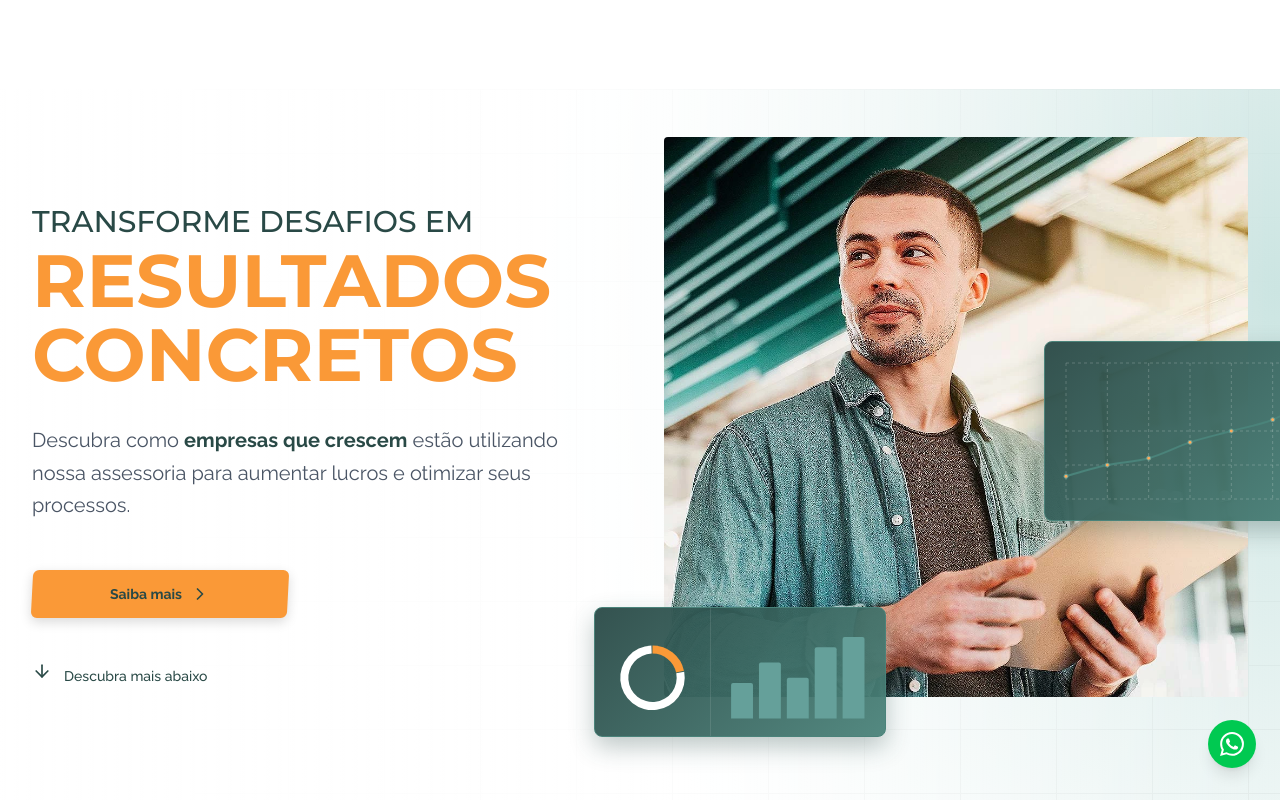
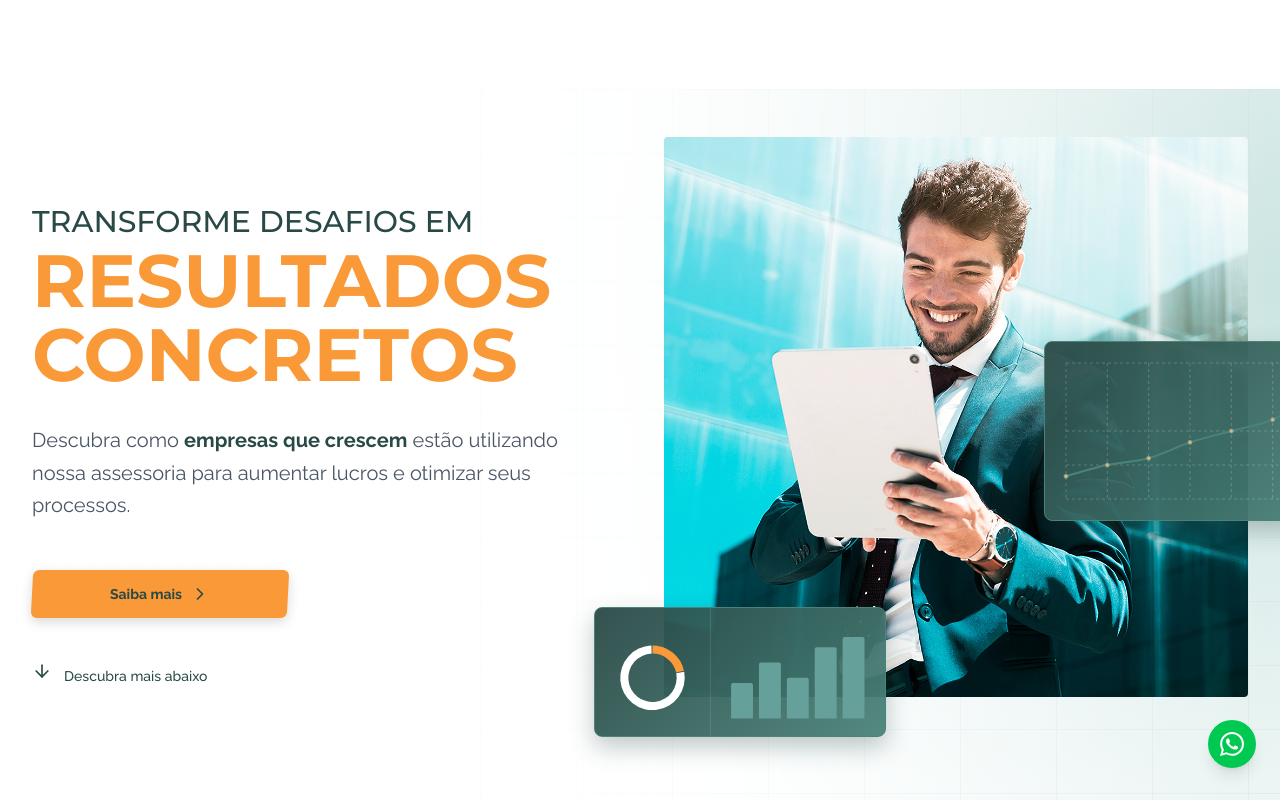
Before and after one commit to humbertopaiva/site-inovar, a Next.js app: page / in a window 1280 px wide. Shown: the top 800 px of the page. Built offline with nearby package versions, Linux system fonts and the light colour scheme.

Commit message:
fix(hero): change hero image

```diff
--- a/src/components/sections/hero.tsx
+++ b/src/components/sections/hero.tsx
@@ -207,11 +207,10 @@ const Hero = () => {
               transition={{ duration: 0.8, delay: 1 }}
             >
               <Image
-                src="/hero-inovar.webp"
+                src="/hero-inovar.jpg"
                 alt="Inovar Assessoria Empresarial"
                 fill
                 className="object-cover max-h-[70vh] rounded-sm md:p-0 p-4"
-                priority
               />
             </motion.div>
 
```
Also changed, not shown: public/hero-inovar.jpg.
